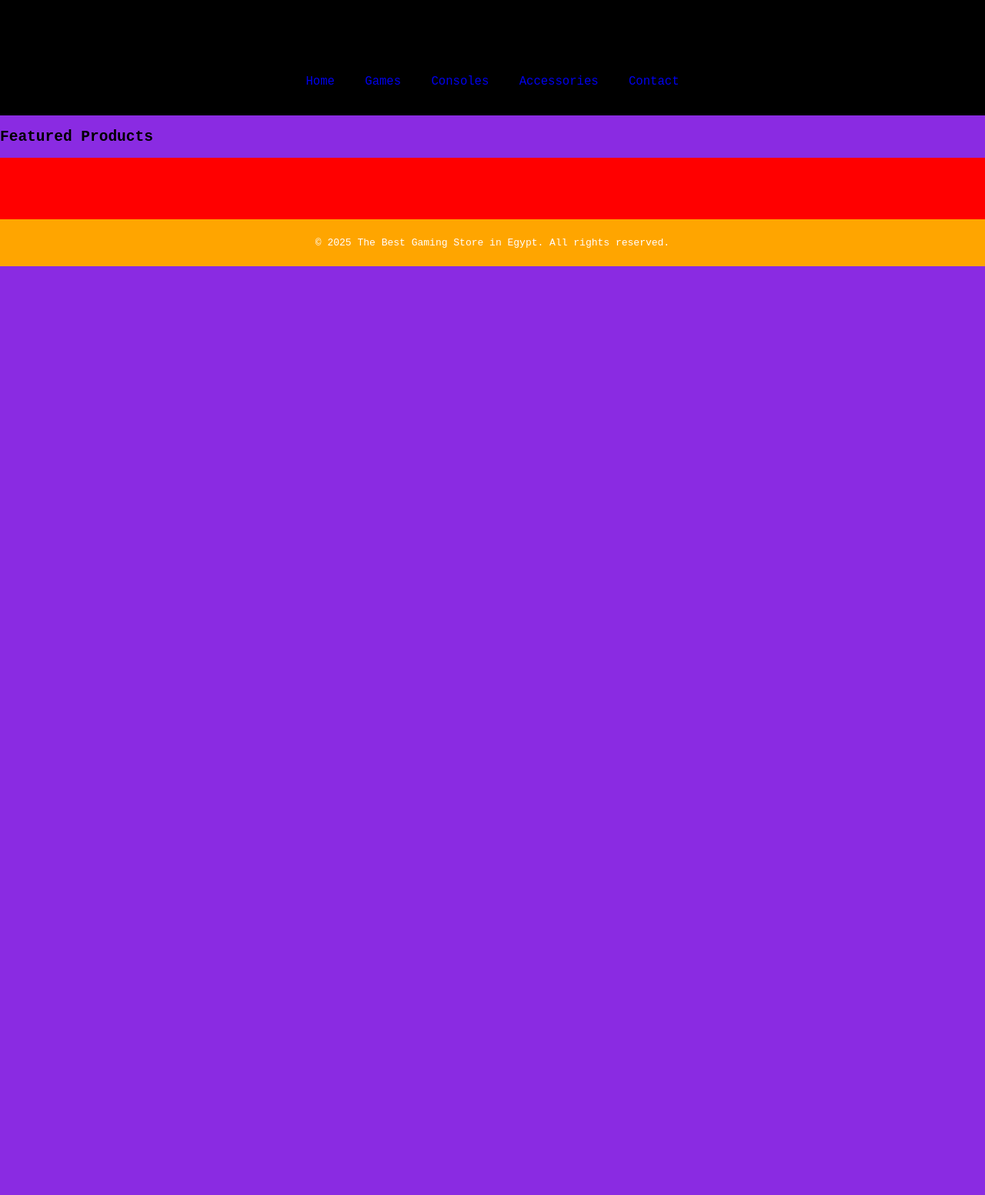
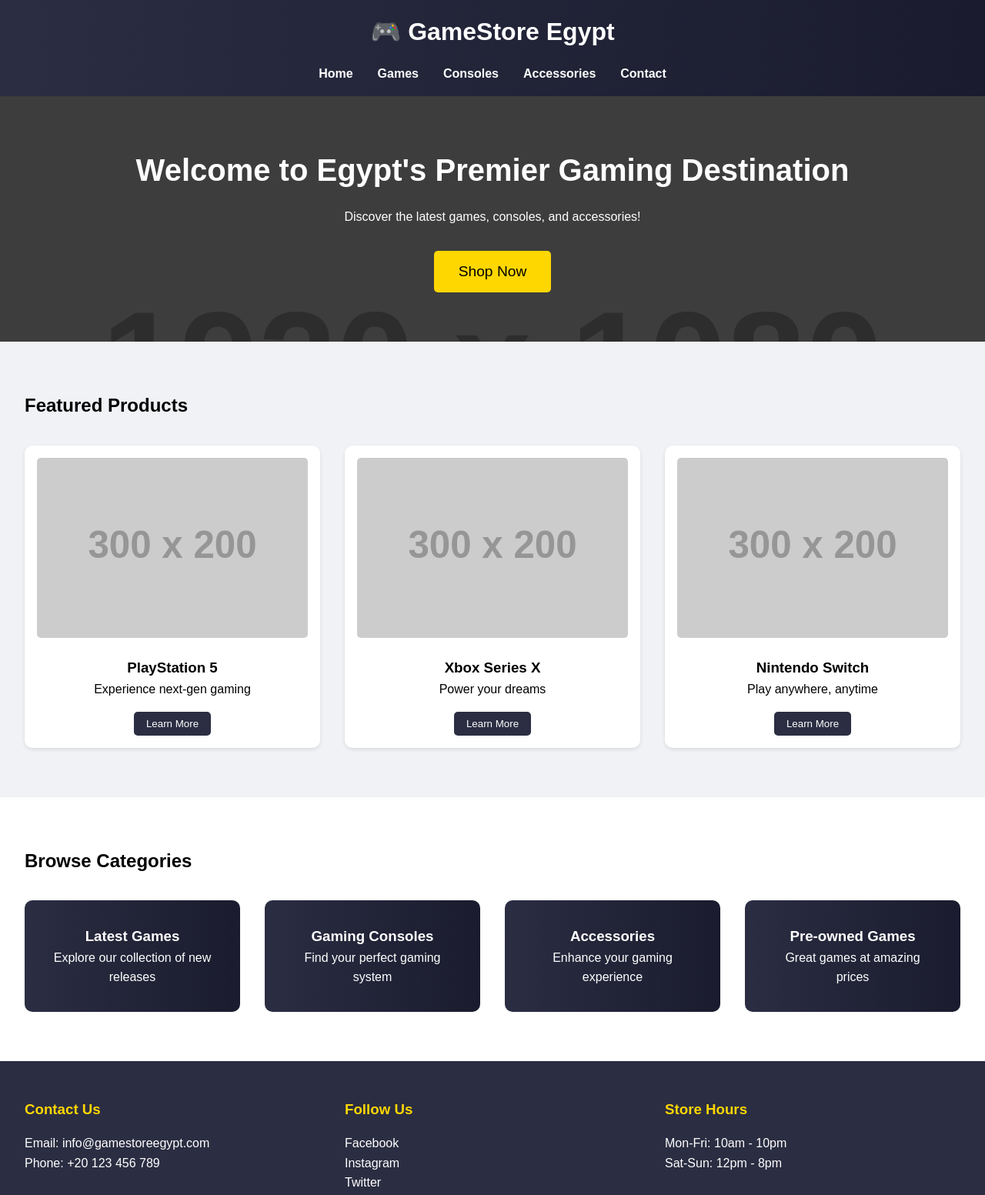
Before and after one commit to MALEKMILK/THEBESTGAMINGSTOREINEGYPT, a plain HTML site: page index.html in a window 1280 px wide. Shown: the top 1553 px of the page at 77% size. Before the commit the page ends 800 px from the top, so only its background shows below. Drawn offline with Linux system fonts and the light colour scheme; placeholder pictures from the web are drawn by us.

Commit message:
Update website with modern design and layout

```diff
--- a/index.html
+++ b/index.html
@@ -8,7 +8,9 @@
 </head>
 <body>
     <header>
-        <h1>Welcome to The Best Gaming Store in Egypt</h1>
+        <div class="logo">
+            <h1>🎮 GameStore Egypt</h1>
+        </div>
         <nav>
             <ul>
                 <li><a href="#home">Home</a></li>
@@ -21,16 +23,81 @@
     </header>
 
     <main>
-        <section id="home">
+        <section id="hero">
+            <h2>Welcome to Egypt's Premier Gaming Destination</h2>
+            <p>Discover the latest games, consoles, and accessories!</p>
+            <button class="cta-button">Shop Now</button>
+        </section>
+
+        <section id="featured-products">
             <h2>Featured Products</h2>
-            <div class="products">
-                <!-- Add your product items here -->
+            <div class="product-grid">
+                <div class="product-card">
+                    <img src="https://placehold.co/300x200" alt="PS5 Console">
+                    <h3>PlayStation 5</h3>
+                    <p>Experience next-gen gaming</p>
+                    <button>Learn More</button>
+                </div>
+                <div class="product-card">
+                    <img src="https://placehold.co/300x200" alt="Xbox Series X">
+                    <h3>Xbox Series X</h3>
+                    <p>Power your dreams</p>
+                    <button>Learn More</button>
+                </div>
+                <div class="product-card">
+                    <img src="https://placehold.co/300x200" alt="Nintendo Switch">
+                    <h3>Nintendo Switch</h3>
+                    <p>Play anywhere, anytime</p>
+                    <button>Learn More</button>
+                </div>
+            </div>
+        </section>
+
+        <section id="categories">
+            <h2>Browse Categories</h2>
+            <div class="category-grid">
+                <div class="category-card">
+                    <h3>Latest Games</h3>
+                    <p>Explore our collection of new releases</p>
+                </div>
+                <div class="category-card">
+                    <h3>Gaming Consoles</h3>
+                    <p>Find your perfect gaming system</p>
+                </div>
+                <div class="category-card">
+                    <h3>Accessories</h3>
+                    <p>Enhance your gaming experience</p>
+                </div>
+                <div class="category-card">
+                    <h3>Pre-owned Games</h3>
+                    <p>Great games at amazing prices</p>
+                </div>
             </div>
         </section>
     </main>
 
     <footer>
-        <p>&copy; 2025 The Best Gaming Store in Egypt. All rights reserved.</p>
+        <div class="footer-content">
+            <div class="footer-section">
+                <h3>Contact Us</h3>
+                <p>Email: info@gamestoreegypt.com</p>
+                <p>Phone: +20 123 456 789</p>
+            </div>
+            <div class="footer-section">
+                <h3>Follow Us</h3>
+                <p>Facebook</p>
+                <p>Instagram</p>
+                <p>Twitter</p>
+            </div>
+            <div class="footer-section">
+                <h3>Store Hours</h3>
+                <p>Mon-Fri: 10am - 10pm</p>
+                <p>Sat-Sun: 12pm - 8pm</p>
+            </div>
+        </div>
+        <div class="footer-bottom">
+            <p>&copy; 2025 The Best Gaming Store in Egypt. All rights reserved.</p>
+        </div>
     </footer>
 </body>
 </html>
--- a/style.css
+++ b/style.css
@@ -1,72 +1,186 @@
-body{
-background-color: blueviolet;
-color: black;
+/* Reset and base styles */
+* {
+    margin: 0;
     padding: 0;
-margin: 0;
-font-family: monospace;
-}
-header{
-padding: 20px;
-background-color:black;
-text-align: center;
-font-size: larger;
-}
-header h2{
-    color: cadetblue;
-    margin: 0;
- }
- nav ul {
-list-style: none;
-padding: 0;
- }
- nav ul li {
-display: inline;
-margin: 15px;;
-
- }
- nav ul li a{
-  text-decoration: none;
- }
- .section-1 {
-text-align: center;
- background-color: red;
- padding: 40px 10px;
+    box-sizing: border-box;
 }
 
- .products{
-background-color: red;
-padding: 40px 10px;
+body {
+    font-family: 'Arial', sans-serif;
+    line-height: 1.6;
+    background-color: #f0f2f5;
+}
 
+/* Header styles */
+header {
+    background: linear-gradient(to right, #2b2d42, #1a1b2e);
+    color: white;
+    padding: 1rem;
+    position: sticky;
+    top: 0;
+    z-index: 1000;
 }
- .products h2{
+
+.logo h1 {
+    font-size: 2rem;
+    margin-bottom: 1rem;
     text-align: center;
-margin-top: 20px;
 }
-.product-card{
-background-color: yellow;
+
+nav ul {
+    display: flex;
+    justify-content: center;
+    list-style: none;
+    gap: 2rem;
+}
+
+nav a {
+    color: white;
+    text-decoration: none;
+    font-weight: bold;
+    transition: color 0.3s ease;
+}
+
+nav a:hover {
+    color: #ffd700;
+}
+
+/* Hero section */
+#hero {
+    background: linear-gradient(rgba(0, 0, 0, 0.7), rgba(0, 0, 0, 0.7)),
+                url('https://placehold.co/1920x1080');
+    background-size: cover;
+    color: white;
     text-align: center;
-width: 300px;
-padding: 5px;
-margin: 20px auto;
-border-radius: 20px;
-border: 2px solid;
+    padding: 4rem 2rem;
 }
-.product-card img{
-width: 100%;
-border-radius: 10px;
+
+#hero h2 {
+    font-size: 2.5rem;
+    margin-bottom: 1rem;
 }
-.product-card button{
-margin-top: 10px;
-padding: 10px 20px;
+
+.cta-button {
+    background-color: #ffd700;
+    color: #000;
     border: none;
-color: white;
-background-color: lightgreen;
+    padding: 1rem 2rem;
+    font-size: 1.2rem;
     border-radius: 5px;
     cursor: pointer;
+    margin-top: 2rem;
+    transition: transform 0.3s ease;
 }
+
+.cta-button:hover {
+    transform: scale(1.05);
+}
+
+/* Featured Products */
+#featured-products {
+    padding: 4rem 2rem;
+}
+
+.product-grid {
+    display: grid;
+    grid-template-columns: repeat(auto-fit, minmax(300px, 1fr));
+    gap: 2rem;
+    margin-top: 2rem;
+}
+
+.product-card {
+    background: white;
+    border-radius: 10px;
+    padding: 1rem;
+    text-align: center;
+    box-shadow: 0 2px 5px rgba(0, 0, 0, 0.1);
+    transition: transform 0.3s ease;
+}
+
+.product-card:hover {
+    transform: translateY(-5px);
+}
+
+.product-card img {
+    width: 100%;
+    border-radius: 5px;
+    margin-bottom: 1rem;
+}
+
+.product-card button {
+    background-color: #2b2d42;
+    color: white;
+    border: none;
+    padding: 0.5rem 1rem;
+    border-radius: 5px;
+    cursor: pointer;
+    margin-top: 1rem;
+}
+
+/* Categories */
+#categories {
+    padding: 4rem 2rem;
+    background-color: #ffffff;
+}
+
+.category-grid {
+    display: grid;
+    grid-template-columns: repeat(auto-fit, minmax(250px, 1fr));
+    gap: 2rem;
+    margin-top: 2rem;
+}
+
+.category-card {
+    background: linear-gradient(to right, #2b2d42, #1a1b2e);
+    color: white;
+    padding: 2rem;
+    border-radius: 10px;
+    text-align: center;
+    transition: transform 0.3s ease;
+}
+
+.category-card:hover {
+    transform: scale(1.05);
+}
+
+/* Footer */
 footer {
-background-color: orange;
+    background-color: #2b2d42;
+    color: white;
+    padding: 3rem 2rem 1rem;
+}
+
+.footer-content {
+    display: grid;
+    grid-template-columns: repeat(auto-fit, minmax(200px, 1fr));
+    gap: 2rem;
+    margin-bottom: 2rem;
+}
+
+.footer-section h3 {
+    color: #ffd700;
+    margin-bottom: 1rem;
+}
+
+.footer-bottom {
     text-align: center;
-padding: 10px;
-color: white;
+    padding-top: 2rem;
+    border-top: 1px solid rgba(255, 255, 255, 0.1);
 }
+
+/* Responsive Design */
+@media (max-width: 768px) {
+    nav ul {
+        flex-direction: column;
+        text-align: center;
+        gap: 1rem;
+    }
+
+    .logo h1 {
+        font-size: 1.5rem;
+    }
+
+    #hero h2 {
+        font-size: 2rem;
+    }
+}
```
Lines whose indentation alone changed are shown as unchanged.
